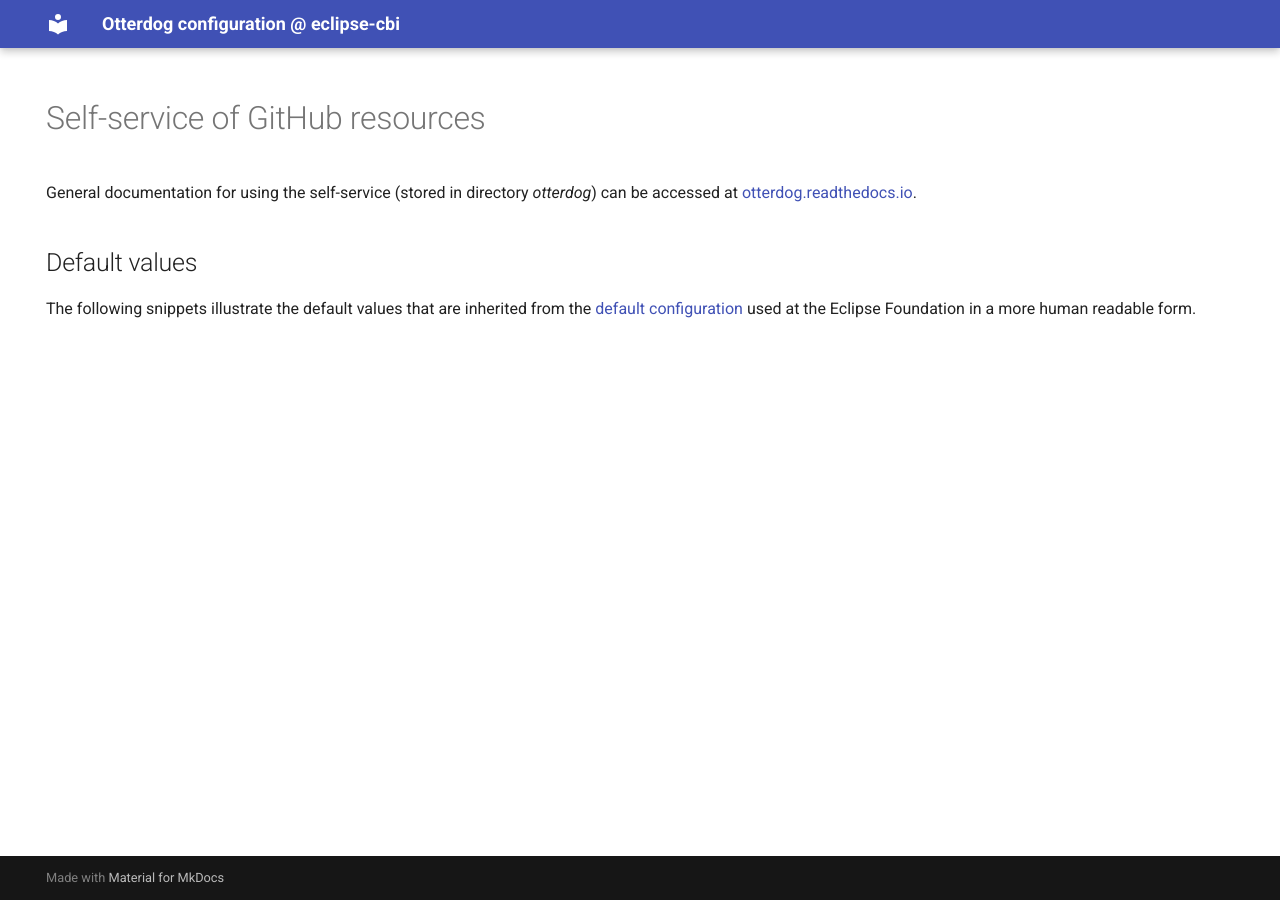
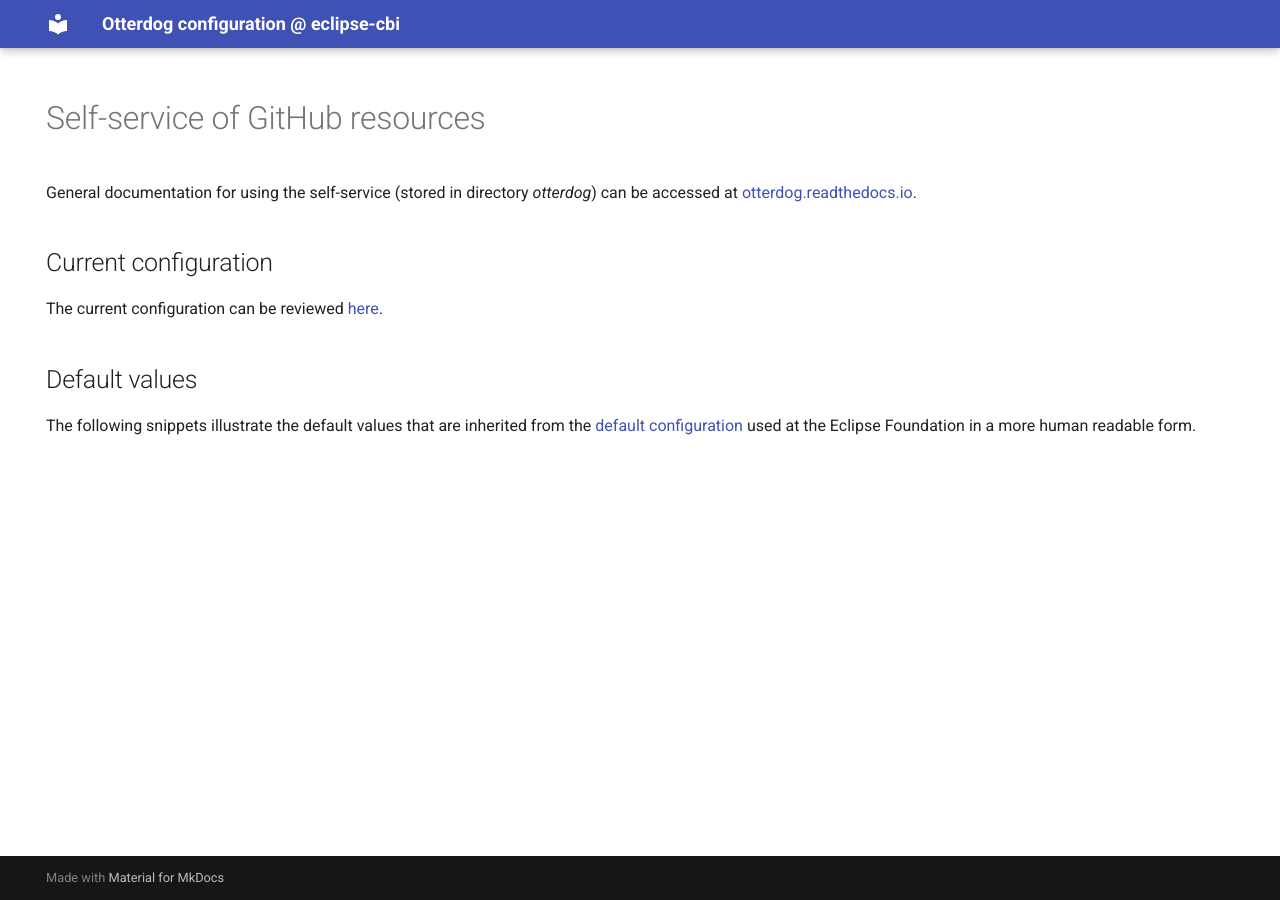
Before and after one commit to eclipse-cbi/.eclipsefdn, an MkDocs documentation site: the page built from docs/index.md, in a window 1280 px wide. Built offline with MkDocs 1.6.1 and Material for MkDocs 9.7.7, drawn with Linux system fonts in a browser that asks for light colours.

Commit message:
Updating file 'docs/index.md' with otterdog.

```diff
--- a/docs/index.md
+++ b/docs/index.md
@@ -8,6 +8,10 @@ hide:
 
 General documentation for using the self-service (stored in directory *otterdog*) can be accessed at [otterdog.readthedocs.io](https://otterdog.readthedocs.io).
 
+## Current configuration
+
+The current configuration can be reviewed [here](configuration.md).
+
 ## Default values
 
 The following snippets illustrate the default values that are inherited from the [default configuration](https://github.com/EclipseFdn/otterdog-defaults/blob/main/otterdog-defaults.libsonnet)
```
